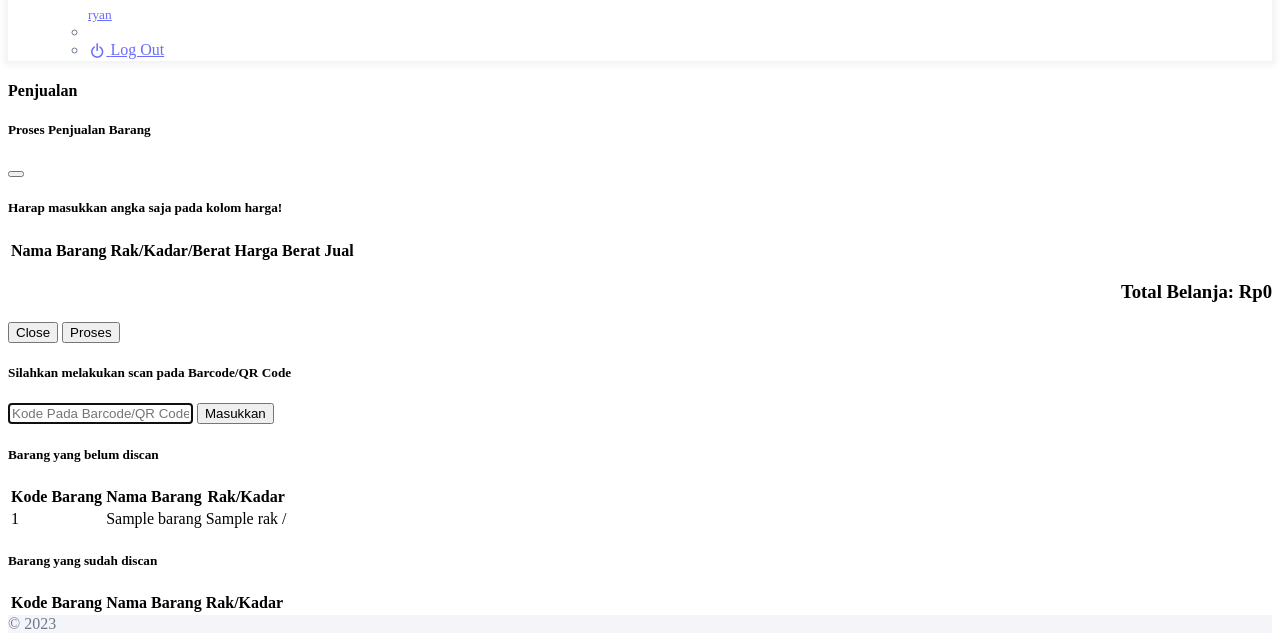
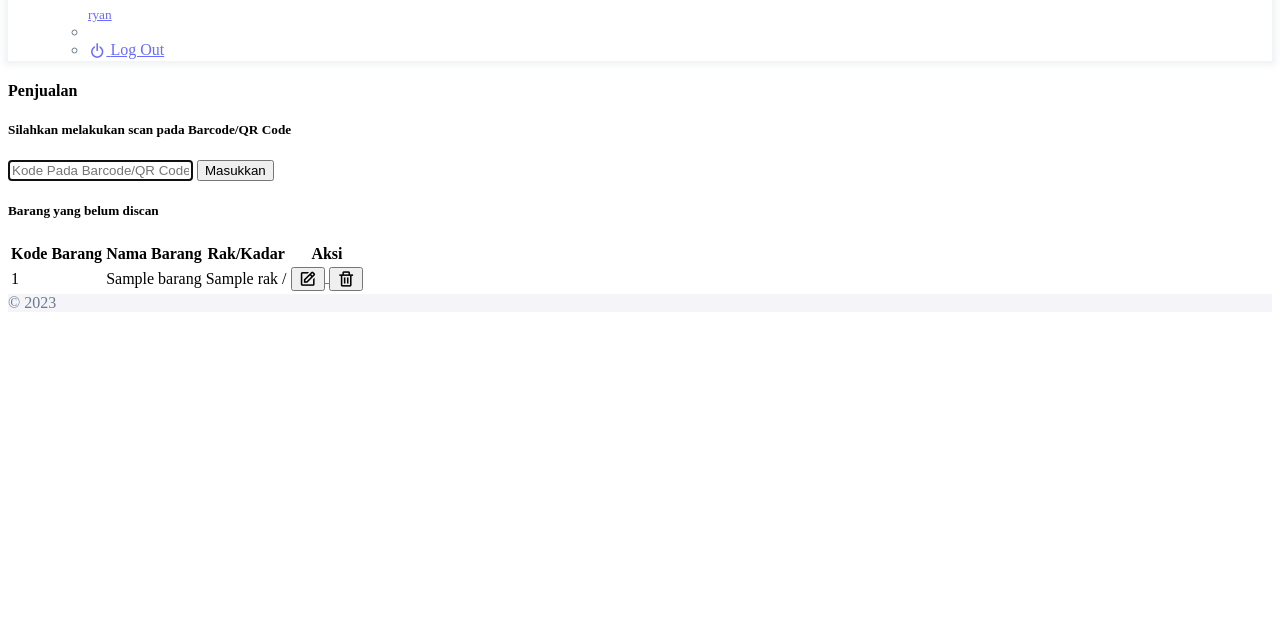
Before and after one commit to ryannolly/toko-emas-murni-a1, a CodeIgniter app: page /toko-emas-murni-a1/index.php/adm/data_rak/checklist_barang_pada_rak/1 in a window 1280 px wide. Shown: the part 1794-2435 px from the top of the page. After the commit the page ends 2102 px from the top, so only its background shows below. Run offline with CodeIgniter, Linux system fonts and the light colour scheme; a user stored in the database is signed in; tables that the repository leaves empty hold one stand-in row (values such as "Sample post"); lists and menus that the app fills with data are empty.

Commit message:
Some adjustment in checklist barang pada rak

```diff
--- a/application/views/Admin/lihat_data/checklist_barang_pada_rak.php
+++ b/application/views/Admin/lihat_data/checklist_barang_pada_rak.php
@@ -6,41 +6,6 @@
               <h4 class="fw-bold py-3 mb-3">Penjualan</h4>
 
               <?php echo $this->session->flashdata("pesan"); ?>
-
-              <div class="modal fade" id="penjualanKasir" tabindex="-1" aria-hidden="true">
-                <div class="modal-dialog modal-xl" role="document">
-                    <div class="modal-content">
-                        <div class="modal-header">
-                            <h5 class="modal-title" id="exampleModalLabel4">Proses Penjualan Barang</h5>
-                            <button type="button" class="btn-close" data-bs-dismiss="modal" aria-label="Close"></button>
-                        </div>
-                        <div class="modal-body">
-                        <h5 class="text-danger">Harap masukkan angka saja pada kolom harga!</h5>
-                        <form action="<?php echo base_url('adm/penjualan/penjualan_proses') ?>" method="post">
-                            <div class="table-responsive">
-                                <table class="table table-bordered" style="border:3px" id="tempat_jual">
-                                    <tr>
-                                        <th>Nama Barang</th>
-                                        <th>Rak/Kadar/Berat</th>
-                                        <th>Harga</th>
-                                        <th>Berat Jual</th>
-                                    </tr>
-
-                                </table>
-                            </div>
-
-                            <h3 style="text-align:right" id="Label_Harga">Total Belanja: Rp0</h3>
-                        </div>
-                        <div class="modal-footer">
-                                <button type="button" class="btn btn-outline-secondary" data-bs-dismiss="modal">
-                                Close
-                                </button>
-                                <input type="submit" class="btn btn-success" value="Proses">
-                            </form>
-                        </div>
-                    </div>
-                </div>
-              </div>
 
               <!-- Bordered Table -->
               <div class="card mb-3">
@@ -53,7 +18,7 @@
 
               <!-- Bordered Table -->
               <div class="row">
-                <div class="card col-lg-6">
+                <div class="card">
                     <h5 class="card-header">Barang yang belum discan</h5>
                     <div class="card-body">
                     <div class="table-responsive text-nowrap">
@@ -63,6 +28,7 @@
                             <th class="text-wrap">Kode Barang</th>
                             <th class="text-wrap">Nama Barang</th>
                             <th class="text-wrap">Rak/Kadar</th>
+                            <th>Aksi</th>
                             </tr>
                         </thead>
                         <tbody id="">
@@ -71,27 +37,20 @@
                                         <td><?php echo $p->Id; ?></td>
                                         <td class="text-wrap"><?php echo $p->nama_barang ?></td>
                                         <td class="text-wrap"><?php echo $p->nama_rak . " / " . $p->nama_kadar ?></td>
+                                        <td class="text-wrap">
+                                            <a target="_blank" href="<?php echo base_url("adm/data_barang/ubah_data_barang/".$p->Id) ?>">
+                                                <button type="button" class="btn btn-icon btn-info" title="Edit Barang">
+                                                    <span class="tf-icons bx bx-edit"></span>
+                                                </button>
+                                            </a>
+                                            <a tagert="_blank" class="hapus_data" href="<?php echo base_url("adm/data_barang/hapus_data_barang/".$p->Id) ?>">
+                                                <button type="button" class="btn btn-icon btn-danger" title="Hapus Barang">
+                                                    <span class="tf-icons bx bx-trash"></span>
+                                                </button>
+                                            </a>
+                                        </td>
                                     </tr>
                                 <?php endforeach; ?>
-                        </tbody>
-                        </table>
-                    </div>
-                    </div>
-                </div>
-                <div class="card col-lg-6 ">
-                    <h5 class="card-header">Barang yang sudah discan</h5>
-                    <div class="card-body">
-                    <div class="table-responsive text-nowrap">
-                        <table class="table table-bordered" style="color:#000">
-                        <thead>
-                            <tr>
-                            <th class="text-wrap">Kode Barang</th>
-                            <th class="text-wrap">Nama Barang</th>
-                            <th class="text-wrap">Rak/Kadar</th>
-                            </tr>
-                        </thead>
-                        <tbody id="body_tabel">
-
                         </tbody>
                         </table>
                     </div>
@@ -105,6 +64,12 @@
             <!-- / Content -->
 
 <script src="<?php echo base_url('assets') ?>/assets/vendor/libs/jquery/jquery.js"></script>
+
+<script>
+    $(document).on("click", ".hapus_data", function(){
+        return confirm("Apakah anda yakin ingin menghapus barang ini?");
+    })
+</script>
 
 <script>
     $(document).ready(function(){
```
